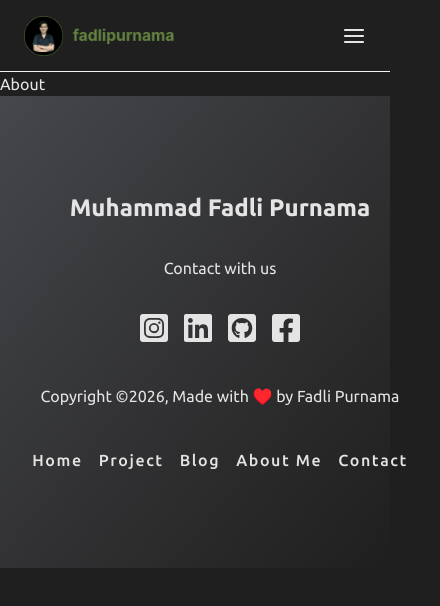
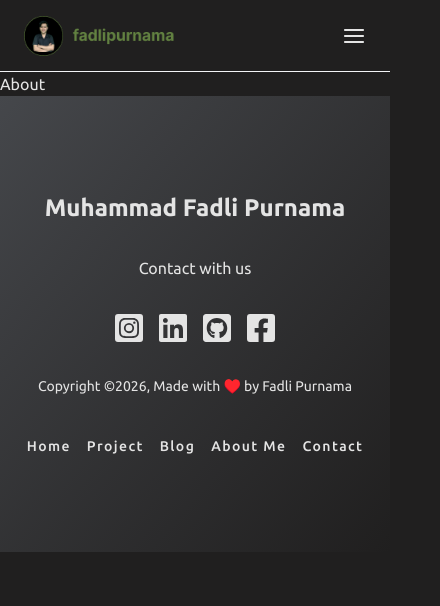
Before and after one commit to fadlipurnama/website-portofiolio, a Next.js app: page /about in a window 390 px wide. Shown: the top 606 px of the page, 440 px wide, since content can reach past the window. Built offline with nearby package versions, Linux system fonts and the light colour scheme.

Commit message:
fix: resolved overflow

```diff
--- a/src/components/atoms/Copyright.tsx
+++ b/src/components/atoms/Copyright.tsx
@@ -4,6 +4,6 @@ export function Copyright() {
   const currentYear = new Date().getFullYear();
 
   return (
-    <h3>Copyright ©{currentYear}, Made with ♥️ by Fadli Purnama</h3>
+    <h3 className="text-sm sm:text-base">Copyright ©{currentYear}, Made with ♥️ by Fadli Purnama</h3>
   );
 }
--- a/src/components/atoms/NavLink.tsx
+++ b/src/components/atoms/NavLink.tsx
@@ -7,7 +7,7 @@ const VARIANTS = {
     active: "border-b-2 border-brand-green",
   },
   footer: {
-    base: " hover:text-brand-green font-medium tracking-widest",
+    base: "text-sm sm:text-base hover:text-brand-green font-medium tracking-widest",
     active: "font-semibold text-brand-green",
   },
   mobile: {
--- a/src/components/molecules/NavGroup.tsx
+++ b/src/components/molecules/NavGroup.tsx
@@ -17,7 +17,7 @@ export const NavGroup = ({
 
   return (
     <nav
-      className={`flex items-center ${variant === "mobile" ? "flex-col" : ""} gap-4 h-fit ${className} ${className}`}
+      className={`flex flex-wrap justify-center items-center ${variant === "mobile" ? "flex-col" : ""} gap-4 h-fit ${className} ${className}`}
     >
       {menuItems.map((item) => {
         return (
--- a/src/components/organisms/CTASurface.tsx
+++ b/src/components/organisms/CTASurface.tsx
@@ -9,7 +9,7 @@ function CTASurface() {
       aria-labelledby="cta-surface-heading"
       className="section-container"
     >
-      <div className=" flex items-center justify-between p-8 flex-col gap-5 lg:flex-row bg-linear-to-br from-brand-gray2 to-brand-black">
+      <div className="flex items-center justify-between p-8 flex-col gap-5 lg:flex-row bg-linear-to-br from-brand-gray2 to-brand-black">
         <h2 id="cta-surface-heading" className="text-2xl text-white font-bold">
           Interested working with me?
         </h2>
--- a/src/components/organisms/CertificateGallery.tsx
+++ b/src/components/organisms/CertificateGallery.tsx
@@ -31,7 +31,7 @@ export const CertificateGallery = ({
     <section
       id="cert-gallery-section"
       aria-labelledby="certificate-gallery"
-      className="relative py-10 px-5 flex items-center justify-center "
+      className="relative overflow-x-hidden py-10 px-5 flex items-center justify-center "
     >
       <div className="absolute inset-0 z-0 after:content-[''] after:absolute after:inset-0 after:bg-linear-to-b after:from-[#3E3D3D]/60 after:to-[#343436]/80">
         <Image
--- a/src/components/organisms/EducationHistory.tsx
+++ b/src/components/organisms/EducationHistory.tsx
@@ -32,12 +32,13 @@ export const EducationSection = ({
     <section
       id="about-me"
       aria-labelledby="this-is-my"
-      className="section-container gap-10 grid grid-cols-12 mb-32"
+      className="section-container"
     >
+      <div className="gap-y-10 lg:gap-x-10 grid grid-cols-12">
       {/* Sisi Kiri: Profil & Teks Branding */}
         <div className="flex justify-center flex-col col-span-12 lg:col-span-7 gap-10">
-        <div className="flex items-center gap-6">
-          <div className="relative aspect-video w-full">
+          <div className="flex flex-col sm:flex-row items-center gap-6">
+            <div className="relative aspect-video size-full">
               <Image
                 src="/assets/thisme/thisismy.png"
                 alt="My Profile"
@@ -56,9 +57,9 @@ export const EducationSection = ({
             </div>
           </div>
           <div className="flex flex-col gap-5">
-          <p className="text-xl text-zinc-300">
-            Education that helps me build character, improve skills, knowledge,
-            insight and experience.
+            <p className="text-lg sm:text-xl text-zinc-300">
+              Education that helps me build character, improve skills,
+              knowledge, insight and experience.
             </p>
             <QuoteBlock
               text="Hang your ideals high in the sky! Dream as high as the sky. If you fall, you will fall among the stars."
@@ -68,11 +69,12 @@ export const EducationSection = ({
         </div>
 
         {/* Sisi Kanan: Daftar Riwayat */}
-      <div className="col-span-12 lg:col-span-5 border-l-4 border-brand-green p-6 flex flex-col gap-y-14">
+        <div className="col-span-12 lg:col-span-5 border-l-4 border-brand-green p-3 sm:p-6 flex flex-col gap-y-14">
           {sortedData.map((item, index) => (
             <TimelineItem key={index} {...item} />
           ))}
         </div>
+      </div>
     </section>
   );
 };
--- a/src/components/organisms/Footer.tsx
+++ b/src/components/organisms/Footer.tsx
@@ -1,26 +1,36 @@
-import React from 'react'
-import { SocialLinks } from '../molecules/SocialLinks'
-import { NavGroup } from '../molecules/NavGroup'
-import { Copyright } from '../atoms/Copyright'
+import React from "react";
+import { SocialLinks } from "../molecules/SocialLinks";
+import { NavGroup } from "../molecules/NavGroup";
+import { Copyright } from "../atoms/Copyright";
 
 function Footer() {
   return (
-     <footer id="footer" aria-labelledby="tag-name-footer" className="py-24 lg:p-20 bg-linear-to-br from-brand-gray2 to-brand-black">
-        <div className="container mx-auto grid gap-10 grid-cols-12">
-          <div className="col-span-12 text-center lg:text-left flex flex-col gap-8 lg:col-span-6">
-            <h2 id="tag-name-footer" className="text-2xl font-bold">Muhammad Fadli Purnama</h2>
-            <h3>Contact with us</h3>
-            <SocialLinks gap="gap-3" className="mx-auto lg:mx-0" iconSize="size-8" />
-          </div>
-          <div className="col-span-12 order-1 lg:order-0 lg:col-span-6 flex justify-center  lg:justify-end">
-            <NavGroup variant="footer" />
-          </div>
-          <div className="text-center lg:text-left col-span-12">
+    <footer
+      id="footer"
+      aria-labelledby="tag-name-footer"
+      className="py-24 w-full lg:p-20 bg-linear-to-br from-brand-gray2 to-brand-black"
+    >
+      <div className="flex flex-col lg:flex-row gap-10">
+        <div className=" text-center lg:text-left flex flex-col gap-8">
+          <h2 id="tag-name-footer" className="text-2xl font-bold">
+            Muhammad Fadli Purnama
+          </h2>
+          <h3>Contact with us</h3>
+          <SocialLinks
+            gap="gap-3"
+            className="mx-auto lg:mx-0"
+            iconSize="size-8"
+          />
+          <div className="text-center lg:text-left ">
             <Copyright />
           </div>
         </div>
-      </footer>
-  )
+        <div className="flex flex-1 justify-center  lg:justify-end">
+          <NavGroup variant="footer" />
+        </div>
+      </div>
+    </footer>
+  );
 }
 
-export default Footer
+export default Footer;
--- a/src/components/organisms/HardSkills.tsx
+++ b/src/components/organisms/HardSkills.tsx
@@ -10,9 +10,9 @@ export const HardSkills = ({
   <section
     id="tools"
     aria-labelledby="hard-skill"
-    className="flex items-center justify-center overflow-hidden mb-32 bg-brand-linear w-full"
+    className="overflow-hidden mb-32 bg-brand-linear w-full"
   >
-    <div className="flex container flex-col lg:flex-row items-center justify-between gap-10 p-10 lg:p-16">
+    <div className="flex container mx-auto flex-col lg:flex-row items-center justify-between gap-10 p-10 lg:p-16">
       <div className="flex flex-col gap-5 w-full lg:w-160">
         <h2 id="hard-skill" className="text-brand-green2 font-bold text-4xl">
           Hard Skill
--- a/src/components/organisms/Heroes.tsx
+++ b/src/components/organisms/Heroes.tsx
@@ -7,7 +7,7 @@ import Link from "next/link";
 function Heroes() {
   return (
     <section id="heroes" className="section-container">
-      <div className="grid mt-10  lg:mt-20 xl:mt-10 2xl:mt-0 lg:gap-x-10 xl:gap-x-20 grid-cols-12">
+      <div className="grid mt-10 lg:mt-20 xl:mt-10 2xl:mt-0 lg:gap-x-10 xl:gap-x-20 grid-cols-12">
         {/* Kolom Kiri */}
         <div className="col-span-12 lg:col-span-6 xl:col-span-7 gap-y-8 flex flex-col py-10 h-full order-2 lg:order-1">
           <h1 className="text-main-text text-3xl font-bold p-10 sr-only">
```
Lines whose indentation alone changed are shown as unchanged.
